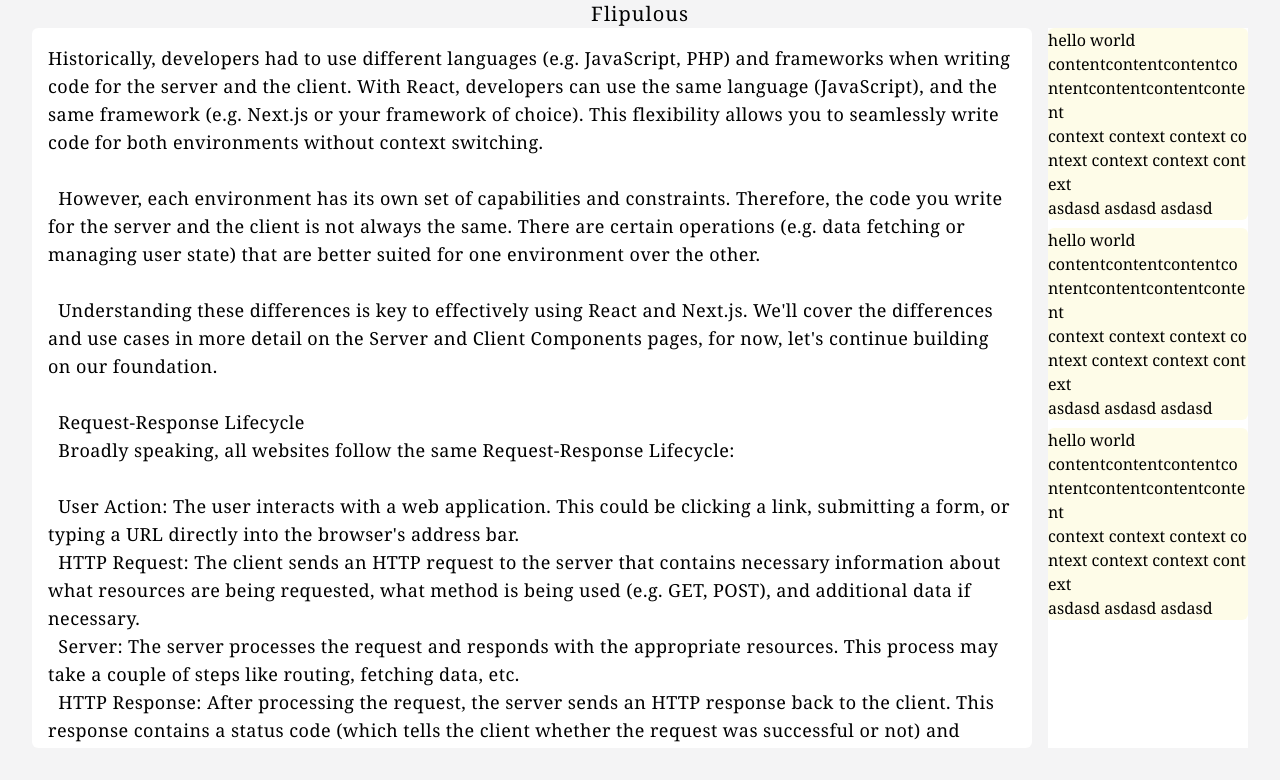
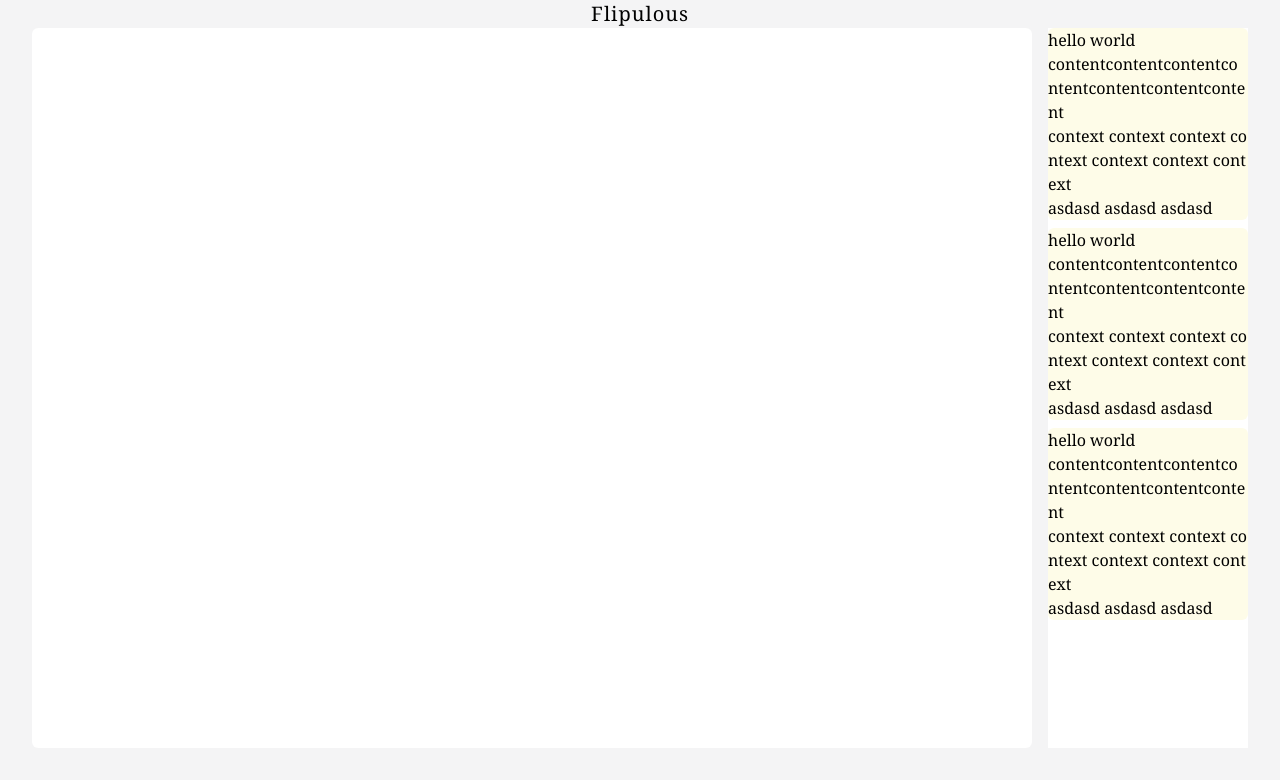
Before and after one commit to LovlyBoi/Flipulous, a Next.js app: page /flips in a window 1280 px wide. Shown: the top 780 px of the page. Built offline with nearby package versions, Linux system fonts and the light colour scheme.

Commit message:
feat: 新增FlipPage文本框背景透明，文字透明

```diff
--- a/pages/flips/index.tsx
+++ b/pages/flips/index.tsx
@@ -106,9 +106,10 @@ export default function FlipPage() {
         >
           <textarea
             ref={textareaRef}
-            className="w-full focus:outline-none p-4 tracking-wide min-h-[600px] resize-none overflow-hidden"
+            className="w-full focus:outline-none p-4 tracking-wide min-h-[600px] resize-none overflow-hidden bg-transparent"
             onInput={() => resizeTextarea()}
             defaultValue={someArtcle}
+            style={{ color: 'rgba(0, 0, 0, 0)' }}
           ></textarea>
         </div>
         <div className="w-[200px] bg-white">{
```
